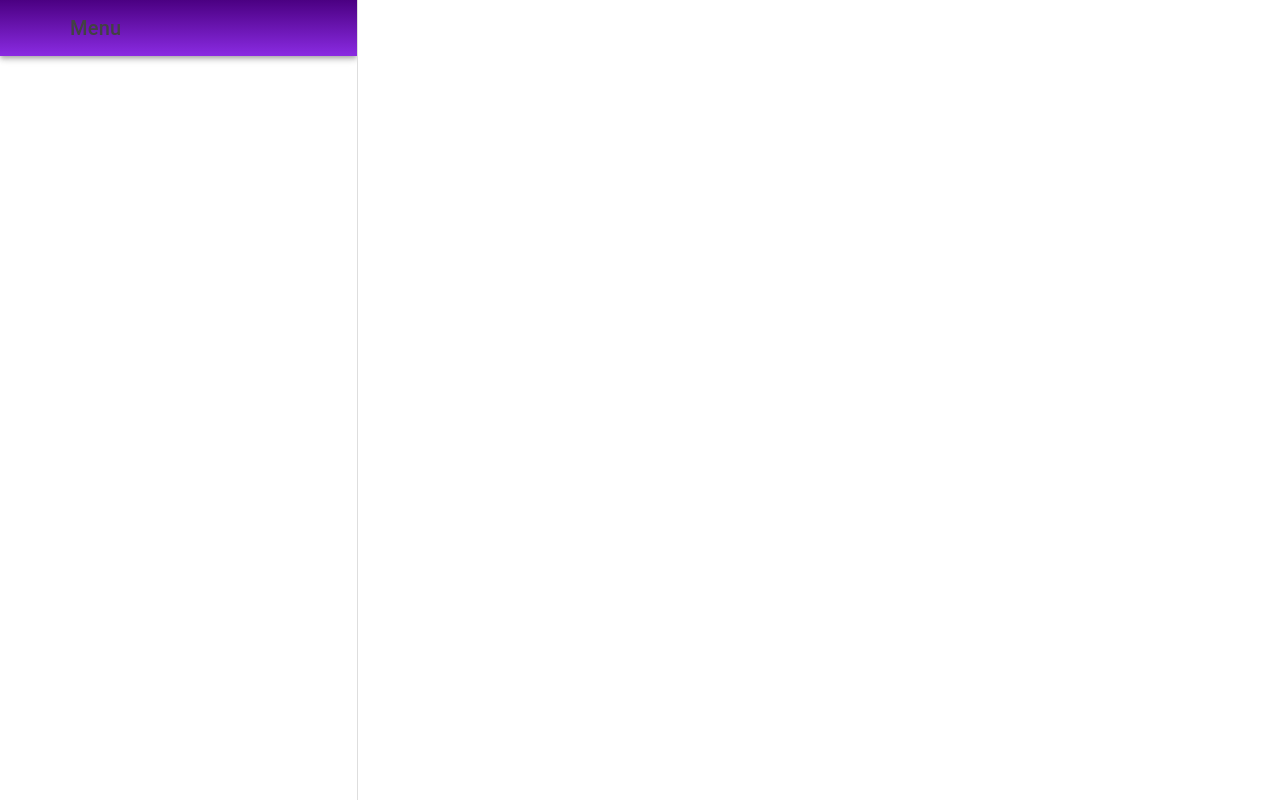
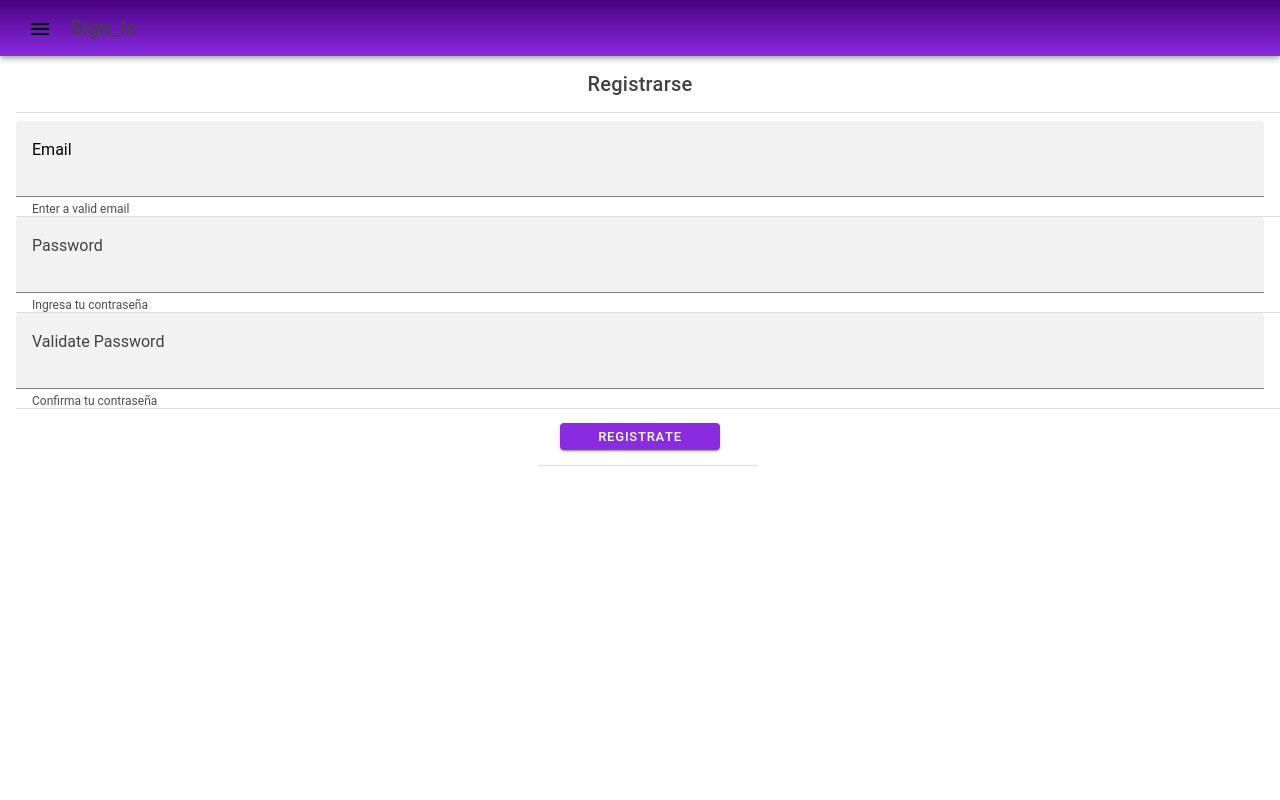
Before and after one commit to VicenteESCa/EntregaParcial2-INGWEB-Mobile, a React (Vite) app: page /sign_in in a window 1280 px wide. Built offline with nearby package versions, Linux system fonts and the light colour scheme.

Commit message:
Desarrollo y arrelgo del side-Menu, creacion y edicion del Sign_In.tsx y agreado al sideMenu. Inicio desarrollo de de /home. Instalacion de: CLSX.
Co-authored-by: MatiasCeledon420

```diff
--- a/package.json
+++ b/package.json
@@ -21,6 +21,7 @@
     "@ionic/react-router": "^8.0.0",
     "@types/react-router": "^5.1.20",
     "@types/react-router-dom": "^5.3.3",
+    "clsx": "^2.1.1",
     "ionicons": "^7.0.0",
     "react": "^18.2.0",
     "react-dom": "^18.2.0",
--- a/src/App.tsx
+++ b/src/App.tsx
@@ -32,16 +32,17 @@ import '@ionic/react/css/palettes/dark.system.css';
 /* Theme variables */
 import './theme/variables.css';
 import Login from './pages/Login'
+import Sign_In from './pages/Sign_In';
 import Menu from './components/Menu'
 import Home from './pages/Home';
+
 setupIonicReact();
 
 const App: React.FC = () => (
   <IonApp>
     <IonReactRouter>
       {/* SplitPane para manejar el menú lateral */}
-      <IonSplitPane contentId='main-content'>
-        <Menu /> {/* Aquí se coloca el menú lateral */}
+        <Menu/> {/* Aquí se coloca el menú lateral */}
         <IonPage id="main-content"> {/* Contenido principal de la página */}
               <IonButtons slot="start">
                   <IonMenuButton className='menu-button'/> {/* Este botón controla el menú lateral */}
@@ -50,10 +51,10 @@ const App: React.FC = () => (
             {/* Definición de rutas */}
             <Route path="/login" component={Login}></Route>
             <Route path="/home" component={Home}></Route>
+            <Route path="/sign_in" component={Sign_In}></Route>
             <Redirect from="/" to="/home" exact />
           </IonRouterOutlet>
         </IonPage>
-      </IonSplitPane>
     </IonReactRouter>
   </IonApp>
 );
--- a/src/components/Menu.tsx
+++ b/src/components/Menu.tsx
@@ -4,13 +4,13 @@ import '../theme/Login.css';
 
 const Menu:React.FC=()=>{
     return(
-        <IonMenu contentId="main-content" type="overlay">
+        <IonMenu contentId="main-content">
         <IonHeader>
-            <IonToolbar className="custom">
+            <IonToolbar className="custom" id="main-content">
                 <IonTitle>Menu</IonTitle>
             </IonToolbar>
         </IonHeader>
-            <IonContent className="ion-padding">
+            <IonContent className="ion-padding" id="main-content">
                     <IonList>
                         <IonMenuToggle>
                             <IonItem routerLink='/home'>
@@ -22,6 +22,11 @@ const Menu:React.FC=()=>{
                                 <IonLabel>Inicio de sesion</IonLabel>
                             </IonItem>
                         </IonMenuToggle>
+                        <IonMenuToggle>
+                            <IonItem routerLink='/sign_in'>
+                                <IonLabel>Registrarse</IonLabel>
+                            </IonItem>
+                        </IonMenuToggle>
                     </IonList>
             </IonContent>
         </IonMenu>
--- a/src/pages/Home.tsx
+++ b/src/pages/Home.tsx
@@ -5,7 +5,11 @@ import ExploreContainer from '../components/ExploreContainer';
 const Home: React.FC = () => {
   return (
     <IonPage>
-        <ExploreContainer />
+        <IonHeader>
+        <IonToolbar className="custom">
+          <IonTitle></IonTitle>
+        </IonToolbar>
+      </IonHeader>
     </IonPage>
   );
 };
--- a/src/pages/Login.tsx
+++ b/src/pages/Login.tsx
@@ -1,4 +1,4 @@
-import { IonButton, IonContent, IonHeader, IonItem, IonPage, IonTextarea, IonTitle, IonToolbar } from '@ionic/react';
+import { IonCard, IonButton, IonContent, IonHeader, IonItem, IonPage, IonTextarea, IonTitle, IonToolbar } from '@ionic/react';
 import '../theme/Login.css';
 
 const Login: React.FC = () => {
@@ -6,7 +6,7 @@ const Login: React.FC = () => {
     <IonPage>
       <IonHeader>
         <IonToolbar className="custom">
-          <IonTitle>Login</IonTitle>
+          <IonTitle></IonTitle>
         </IonToolbar>
       </IonHeader>
       <IonContent fullscreen>
@@ -17,7 +17,7 @@ const Login: React.FC = () => {
         </IonHeader>
           <IonItem>
             <IonToolbar className='Titulo-Correo'>
-            <IonTitle className='.CCentrado'>Iniciar sesion</IonTitle>
+              <IonTitle className='CCentrado'>Iniciar sesion</IonTitle>
             </IonToolbar>
           </IonItem>
           <IonItem>
@@ -26,16 +26,18 @@ const Login: React.FC = () => {
           </IonItem>
           <IonItem>
             <IonToolbar>
-            <IonTextarea  placeholder="Ingresa tu Contraseña"
+              <IonTextarea placeholder="Ingresa tu Contraseña"
                           className="semi-transparent-text"></IonTextarea>
             </IonToolbar>
           </IonItem>
+          <div className="login-wrapper">
             <IonItem>
-          <IonToolbar className="botones-container">
-            <IonButton className="Button-Iniciar" routerLink='/Home'>Iniciar</IonButton>
-            <IonButton className="Button-CrearCuenta">Crear cuenta</IonButton>
+              <IonToolbar>
+                <IonButton className="my-button" routerLink='/Home'>Iniciar</IonButton>
+                <IonButton className="my-button" routerLink='/Sign_In'>Crear cuenta</IonButton>
               </IonToolbar>
             </IonItem>
+          </div>
       </IonContent>
     </IonPage>
   );
--- /dev/null
+++ b/src/pages/Sign_In.tsx
@@ -0,0 +1,119 @@
+import { IonList, IonInput, IonButton, IonContent, IonHeader, IonItem, IonPage, IonTextarea, IonTitle, IonToolbar } from '@ionic/react';
+import React, { useState } from 'react';
+import { clsx } from 'clsx';
+import ExploreContainer from '../components/ExploreContainer';
+import '../theme/Login.css';
+import '../theme/Sign_In.css';
+
+const Sign_In: React.FC = () => {
+  const [isTouched, setIsTouched] = useState(false);
+  const [isValid, setIsValid] = useState<boolean>();
+
+  const Is_Email = (email: string) => {
+    return email.match(
+      /^(?=.{1,254}$)(?=.{1,64}@)[a-zA-Z0-9!#$%&'*+/=?^_`{|}~-]+(?:\.[a-zA-Z0-9!#$%&'*+/=?^_`{|}~-]+)*@[a-zA-Z0-9](?:[a-zA-Z0-9-]{0,61}[a-zA-Z0-9])?(?:\.[a-zA-Z0-9](?:[a-zA-Z0-9-]{0,61}[a-zA-Z0-9])?)*$/
+    );
+  }
+
+  const Validate_Email = (event: Event) => {
+    const email = (event.target as HTMLTextAreaElement).value;
+
+    setIsValid(undefined);
+
+    if ( email === '' ) return;
+
+    Is_Email(email) !== null ? setIsValid(true) : setIsValid(false);
+  };
+
+  const Validate_Password = (event: Event) => {
+  }
+
+  const markTouched = () => {
+    setIsTouched(true);
+  };
+
+  return (
+    <IonPage>
+      <IonHeader>
+        <IonToolbar className="custom">
+          <IonTitle>Sign_In</IonTitle>
+        </IonToolbar>
+      </IonHeader>
+      <IonContent fullscreen>
+        <IonHeader collapse="condense">
+          <IonToolbar>
+            <IonTitle size="large">Sing_In</IonTitle>
+          </IonToolbar>
+        </IonHeader>
+        <IonItem>
+          <IonToolbar className='Titulo-Correo'>
+            <IonTitle>Registrarse</IonTitle>
+          </IonToolbar>
+        </IonItem>
+        <IonList>
+          <IonItem>
+            <IonTextarea
+            className={clsx({
+                'item-spacing ion-valid'  : isValid,
+                'item-spacing ion-invalid': isValid === false,
+                'item-spacing ion-touched': isTouched,
+            })}
+            fill="solid"
+            label="Email"
+            labelPlacement="floating"
+            helperText="Enter a valid email"
+            errorText="Invalid email"
+            onIonInput={(event) => Validate_Email(event)}
+            onIonBlur={() => markTouched()}
+            ></IonTextarea>
+          </IonItem>
+          <IonItem>
+            <IonToolbar>
+              <IonTextarea
+              className={clsx({
+                'item-spacing ion-valid'  : isValid,
+                'item-spacing ion-invalid': isValid === false,
+                'item-spacing ion-touched': isTouched,
+              })}
+              fill="solid"
+              label="Password"
+              labelPlacement="floating"
+              helperText="Ingresa tu contraseña"
+              errorText="Contraseña invalida"
+              onIonInput={(event) => Validate_Password(event)}
+              onIonBlur={() => markTouched()}
+              ></IonTextarea>
+            </IonToolbar>
+          </IonItem>
+          <IonItem>
+            <IonToolbar>
+              <IonTextarea
+              className={clsx({
+                'item-spacing ion-valid'  : isValid,
+                'item-spacing ion-invalid': isValid === false,
+                'item-spacing ion-touched': isTouched,
+              })}
+              fill="solid"
+              label="Validate Password"
+              labelPlacement="floating"
+              helperText="Confirma tu contraseña"
+              errorText="Contraseña invalida"
+              onIonInput={(event) => validate(event)}
+              onIonBlur={() => markTouched()}
+              ></IonTextarea>
+            </IonToolbar>
+          </IonItem>
+        <div className="login-wrapper">
+          <IonItem>
+            <IonToolbar className="botones-container">
+              <IonButton className="my-button" routerLink='/Home'>Registrate</IonButton>
+            </IonToolbar>
+          </IonItem>
+        </div>
+        </IonList>
+      </IonContent>
+    </IonPage>
+  );
+};
+
+export default Sign_In;
--- a/src/theme/Home.css
+++ b/src/theme/Home.css
@@ -1,20 +1,4 @@
 .custom{
     --background: linear-gradient(180deg, #4b0082, #8a2be2);
+    padding: 0px 0px 0px 50px;
 }
-
-.Button-CrearCuenta, .Button-Iniciar{
-    --background: #8a2be2;
-    width: 150px;
-}
-.Titulo-Correo{
-    --margin: 0px;
-    text-align: center
-}
-.botones-container {
-    display: flex;
-    justify-content: center;
-    gap: 15px; /* Espacio entre los botones */
-  }
-.semi-transparent-text::placeholder {
-    color: rgba(128, 128, 128, 0.5); /* Color gris semi-transparente */
-}
--- a/src/theme/Login.css
+++ b/src/theme/Login.css
@@ -3,22 +3,34 @@
     padding: 0px 0px 0px 50px;
 }
 
-.Button-CrearCuenta, .Button-Iniciar{
+
+.my-button{
     --background: #8a2be2;
-    width: 150px;
+    width: 200px;
+    padding-left:  20px;
+    padding-right: 20px;
 }
+
+.botones-container {
+    display: flex;
+    justify-content: center;
+    gap: 200px; /* Espacio entre los botones */
+  }
+
+.menu-button {
+    margin: 5px 0px 0px 16px;
+}
+
 .Titulo-Correo{
     --margin: 0px;
     text-align: center
 }
-.botones-container {
-    display: flex;
-    justify-content: center;
-    gap: 15px; /* Espacio entre los botones */
-  }
+
 .semi-transparent-text::placeholder {
     color: rgba(128, 128, 128, 0.5); /* Color gris semi-transparente */
 }
-.menu-button {
-    margin: 5px 0px 0px 16px;
-  }
+.login-wrapper{
+    display: flex;
+    justify-content: center;
+    align-items: center;
+}
--- /dev/null
+++ b/src/theme/Sign_In.css
@@ -0,0 +1,8 @@
+.item-spacing {
+    margin-top:    10px; /* Adjust this value as needed */
+    margin-bottom: 10px; /* Adjust this value as needed */
+}
+.custom{
+    --background: linear-gradient(180deg, #4b0082, #8a2be2);
+    padding: 0px 0px 0px 50px;
+}
```
Also changed, not shown: 1 other file (tests, documents, lock files or other folders). Lines whose indentation alone changed are shown as unchanged.
